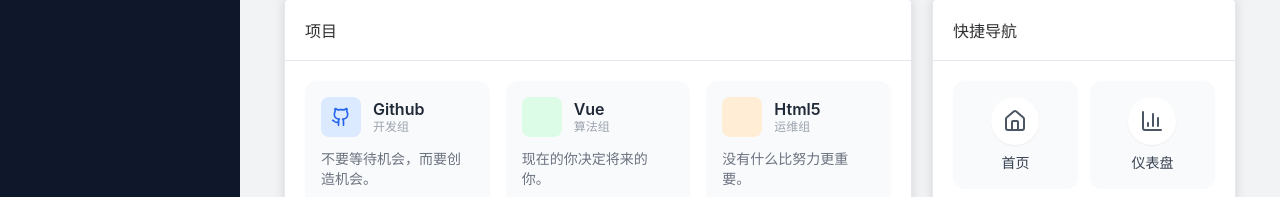
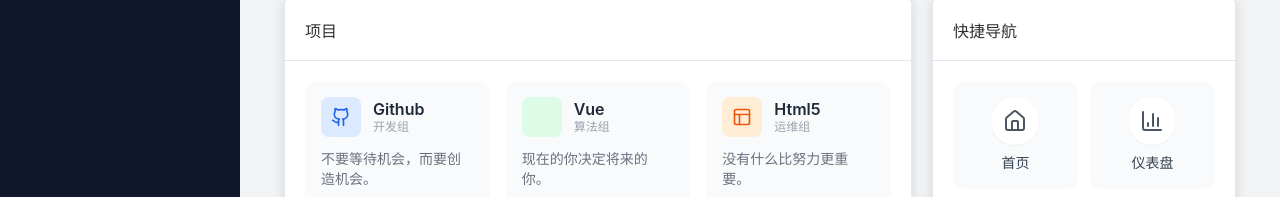
Before and after one commit to wangzhen-xb/admin, a Vue app in the folder frontend/: page / in a window 1280 px wide. Shown: the part 447-644 px from the top of the page. Built offline with nearby package versions, Linux system fonts and the light colour scheme; sample sign-in values are in the browser's storage.

Commit message:
fix(home): 修复Html5图标不存在的问题

```diff
--- a/frontend/src/views/Home.vue
+++ b/frontend/src/views/Home.vue
@@ -3,7 +3,7 @@ import { ref, onMounted, computed } from 'vue'
 import { useI18n } from 'vue-i18n'
 import { useUserStore } from '../stores/user'
 import { ElCard, ElStatistic, ElAvatar, ElRow, ElCol, ElBadge, ElDropdown, ElDropdownMenu, ElDropdownItem, ElProgress } from 'element-plus'
-import { Users, Shield, FolderOpen, Building2, Home, BarChart3, Settings, User, Github, Vue, Html5, Code2, React, Js, MessageSquare, Bell, Mail, FileText, HelpCircle, LogOut, ChevronRight, Calendar, TrendingUp, CheckCircle2, AlertCircle } from 'lucide-vue-next'
+import { Users, Shield, FolderOpen, Building2, Home, BarChart3, Settings, User, Github, Vue, Layout, Code2, React, Js, MessageSquare, Bell, Mail, FileText, HelpCircle, LogOut, ChevronRight, Calendar, TrendingUp, CheckCircle2, AlertCircle } from 'lucide-vue-next'
 
 const { t } = useI18n()
 const userStore = useUserStore()
@@ -32,7 +32,7 @@ const stats = ref([
 const projects = ref([
   { name: 'Github', icon: Github, desc: '不要等待机会，而要创造机会。', date: '2021-04-01', status: '开发组' },
   { name: 'Vue', icon: Vue, desc: '现在的你决定将来的你。', date: '2021-04-01', status: '算法组', color: 'green' },
-  { name: 'Html5', icon: Html5, desc: '没有什么比努力更重要。', date: '2021-04-01', status: '运维组', color: 'orange' },
+  { name: 'Html5', icon: Layout, desc: '没有什么比努力更重要。', date: '2021-04-01', status: '运维组', color: 'orange' },
   { name: 'Angular', icon: Code2, desc: '热情和欲望可以突破一切难关。', date: '2021-04-01', status: 'UI组', color: 'red' },
   { name: 'React', icon: React, desc: '健康的身体是实现目标的基石。', date: '2021-04-01', status: '技术组', color: 'cyan' },
   { name: 'Js', icon: Js, desc: '路是走出来的，而不是空想出来的。', date: '2021-04-01', status: '架构组', color: 'yellow' }
```
